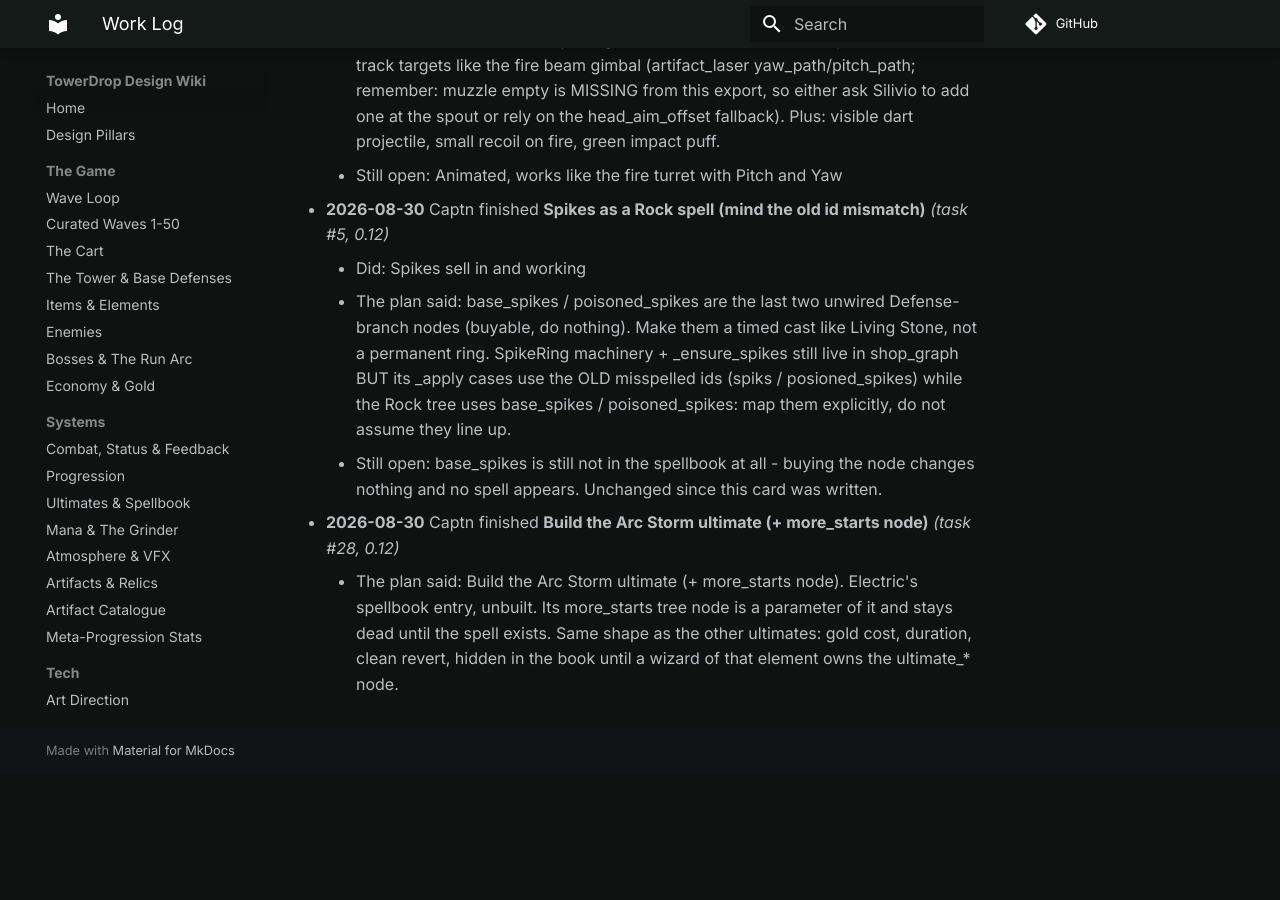
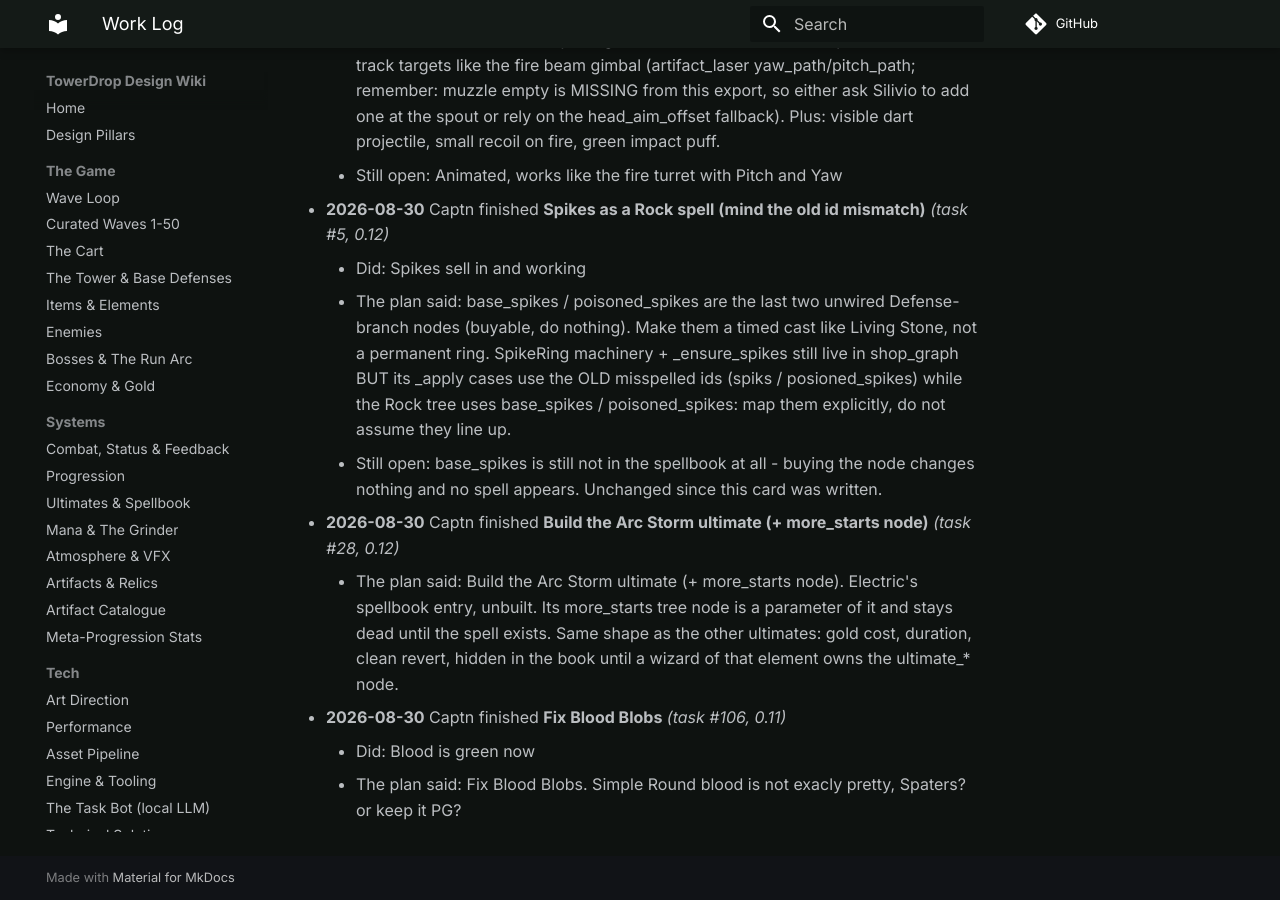
Before and after one commit to cap7n/towerdrop-docs, an MkDocs documentation site: the page built from docs/project/log.md, in a window 1280 px wide and 900 px high, scrolled down 8933 px. Built offline with MkDocs 1.6.1 and Material for MkDocs 9.7.7, drawn with Linux system fonts in a browser that asks for light colours; comment, search, counter and statistics services are not loaded; before the commit the page ends 9707 px from its top, so only the background shows below that.

Commit message:
log: Fix Blood Blobs (task #106)

```diff
--- a/docs/project/log.md
+++ b/docs/project/log.md
@@ -104,3 +104,6 @@
     - Still open: base_spikes is still not in the spellbook at all - buying the node changes nothing and no spell appears. Unchanged since this card was written.
 - **2026-08-30** Captn finished **Build the Arc Storm ultimate (+ more_starts node)** _(task #28, 0.12)_
     - The plan said: Build the Arc Storm ultimate (+ more_starts node). Electric's spellbook entry, unbuilt. Its more_starts tree node is a parameter of it and stays dead until the spell exists. Same shape as the other ultimates: gold cost, duration, clean revert, hidden in the book until a wizard of that element owns the ultimate_* node.
+- **2026-08-30** Captn finished **Fix Blood Blobs** _(task #106, 0.11)_
+    - Did: Blood is green now
+    - The plan said: Fix Blood Blobs. Simple Round blood is not exacly pretty, Spaters? or keep it PG?
```
